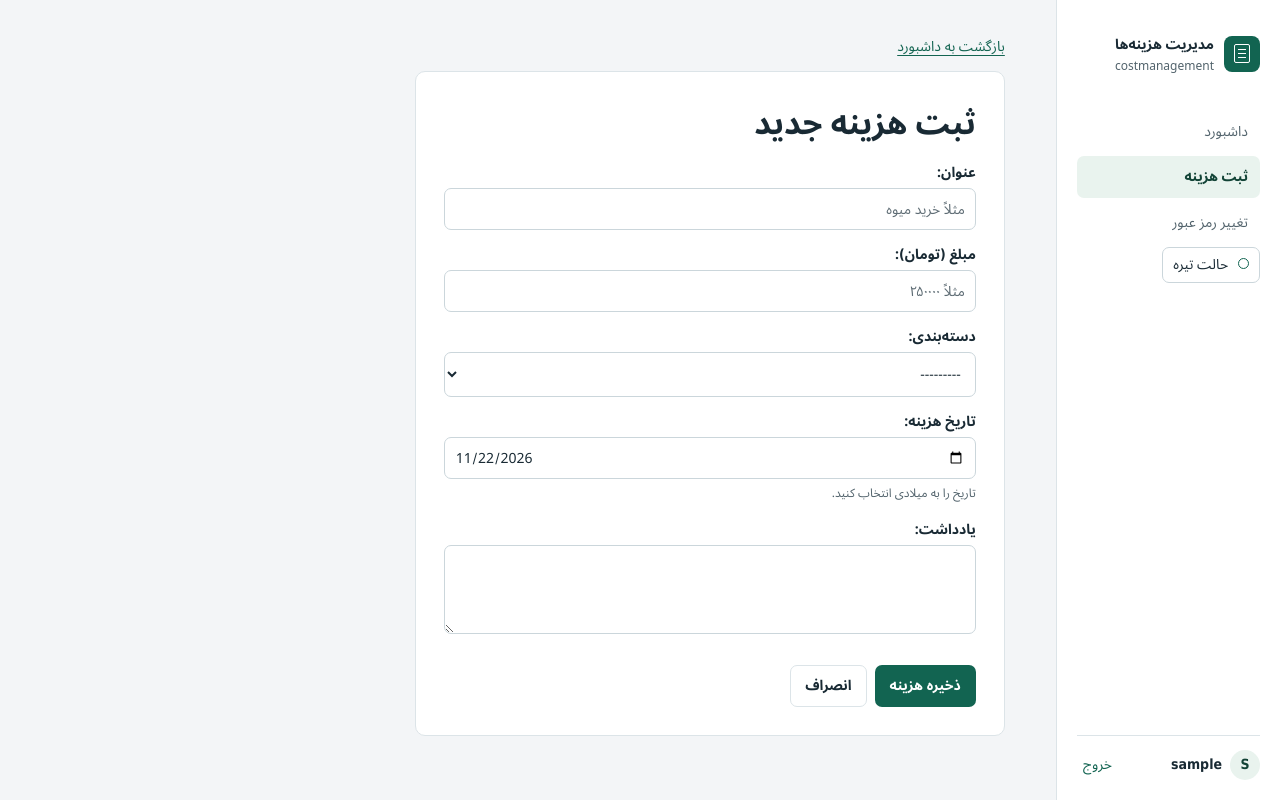
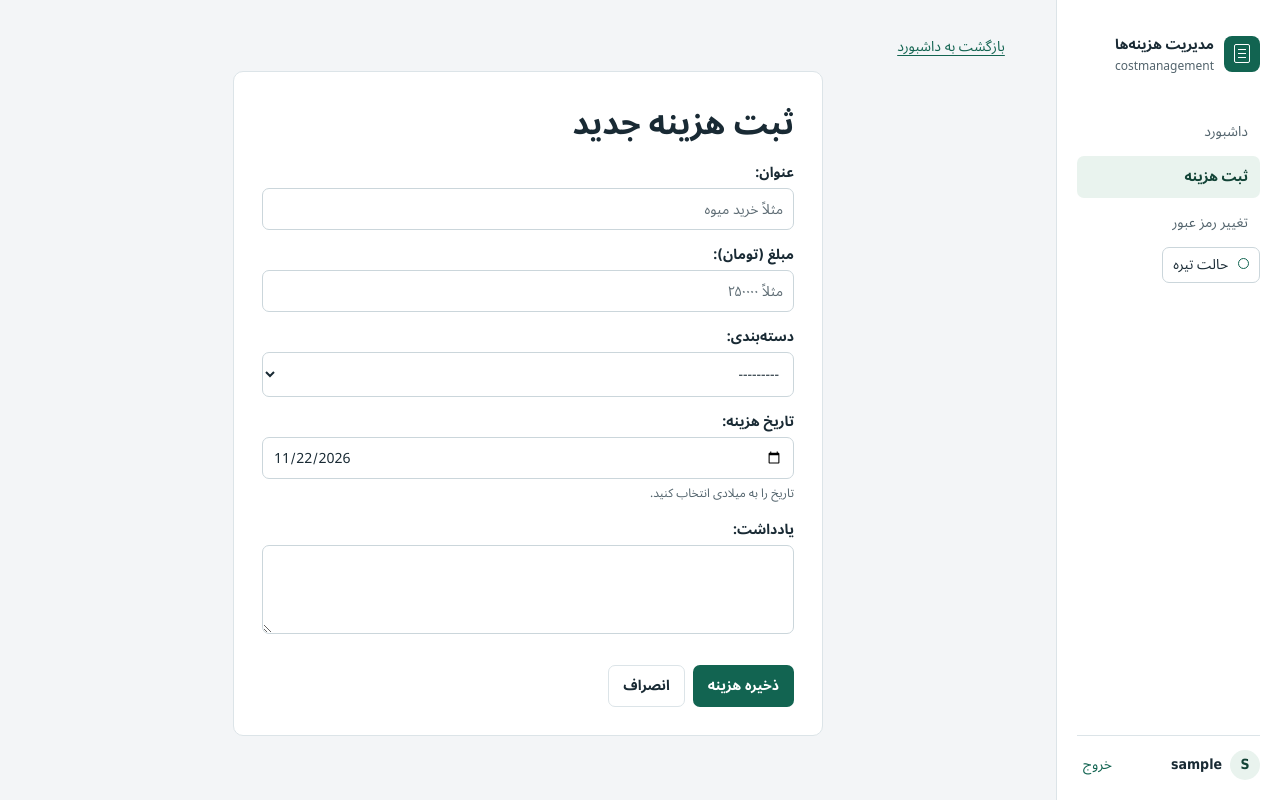
Before and after one commit to ariakiani2004/costmanagement, a Django app: page /expenses/new/ in a window 1280 px wide. Run offline with Django 5.2, Linux system fonts and the light colour scheme; the visitor is signed in with stand-in values (Sample User, id 1).

Commit message:
costmanagement project main

```diff
--- a/templates/expense_form.html
+++ b/templates/expense_form.html
@@ -2,7 +2,7 @@
 {% block title %}{% if expense %}ویرایش هزینه{% else %}ثبت هزینه{% endif %}{% endblock %}
 {% block content %}
 <a class="back-link" href="{% url 'dashboard' %}">بازگشت به داشبورد</a>
-<section class="panel form-panel">
+<section class="panel form-panel" style="margin-inline: auto;">
     <h1>{% if expense %}ویرایش هزینه{% else %}ثبت هزینه جدید{% endif %}</h1>
     <form method="post" class="stack">
         {% csrf_token %}
```
